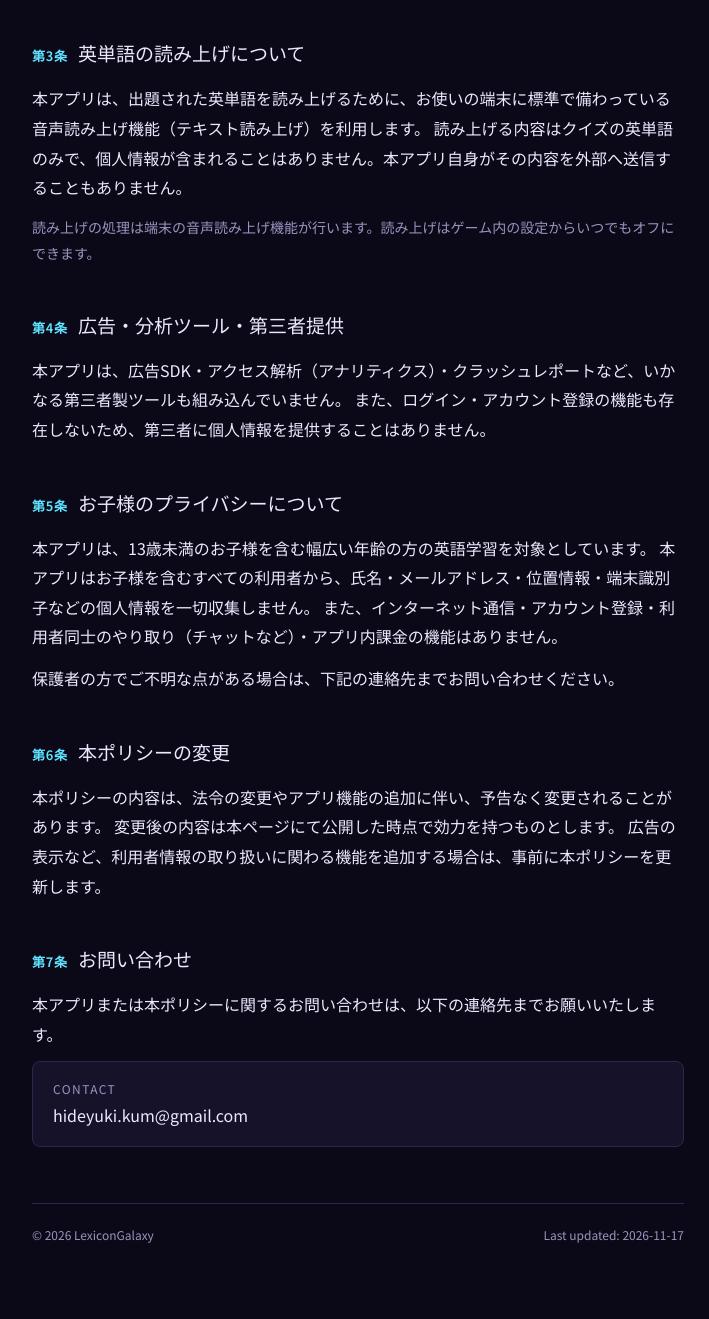
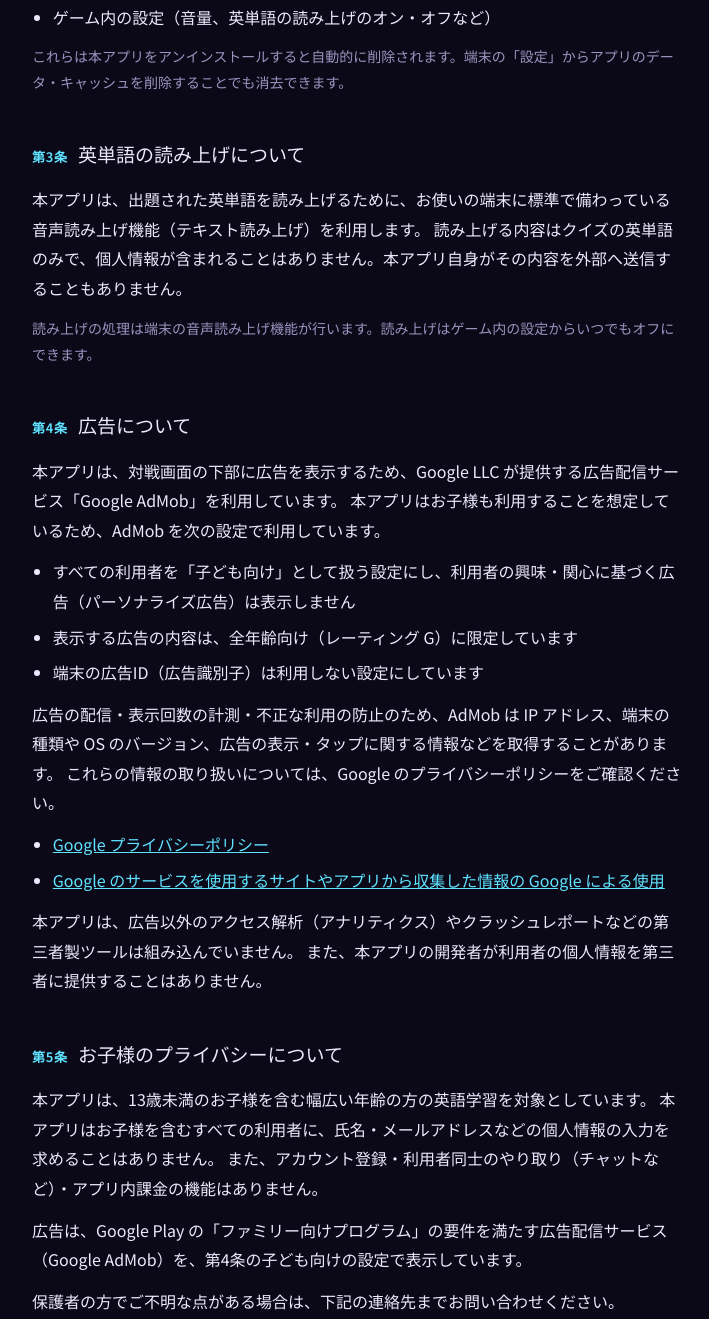
Before and after one commit to hideyukikumura/app-landing, a plain HTML site: page lexicongalaxy-privacy.html in a window 1280 px wide. Shown: the part 1012-2331 px from the top of the page, without its empty margins (282-991 px from the left). Drawn offline with Linux system fonts and the light colour scheme.

Commit message:
LexiconGalaxy privacy policy: describe AdMob banner ads
The app now shows an AdMob banner on the battle screen, so the policy
no longer says it is offline. It explains the child-directed settings
(no personalized ads, max rating G, advertising ID not used), what AdMob
may collect, and links to Google's privacy pages.

Co-Authored-By: Claude Opus 5.5 <noreply@anthropic.com>

```diff
--- a/lexicongalaxy-privacy.html
+++ b/lexicongalaxy-privacy.html
@@ -122,6 +122,7 @@
     justify-content: space-between;
     gap: 8px;
   }
+  section a { color: var(--accent); }
 </style>
 </head>
 <body>
@@ -133,7 +134,7 @@
   </div>
 
   <h1>プライバシーポリシー</h1>
-  <p class="meta"><span>制定日：2026年11月17日</span><span>対象アプリ：レキシコンギャラクシー（LexiconGalaxy・パッケージ名 com.lexicongalaxy.app）</span></p>
+  <p class="meta"><span>制定日：2026年11月17日（広告の利用について追記）</span><span>対象アプリ：レキシコンギャラクシー（LexiconGalaxy・パッケージ名 com.lexicongalaxy.app）</span></p>
   <hr class="rule">
 
   <p class="lede">
@@ -144,8 +145,12 @@
   <section>
     <h2><span class="num">第1条</span>取得する情報について</h2>
     <p>
-      本アプリは、外部のサーバーへ情報を送信する機能を一切持っていません。インターネット通信を行わないため、
-      氏名・メールアドレス・位置情報・端末識別子などの個人情報を取得・収集することはありません。
+      本アプリ自体は、氏名・メールアドレス・位置情報などの個人情報の入力を求めることはなく、本アプリの開発者がそれらを取得・収集することはありません。
+      ログインやアカウント登録の機能もありません。
+    </p>
+    <p>
+      ただし、対戦画面に広告を表示するため、広告配信サービス「Google AdMob」を利用しており、広告の表示のためにインターネット通信が行われます。
+      その際に広告配信サービスが取得する情報については、第4条をご覧ください。
     </p>
   </section>
 
@@ -171,10 +176,27 @@
   </section>
 
   <section>
-    <h2><span class="num">第4条</span>広告・分析ツール・第三者提供</h2>
+    <h2><span class="num">第4条</span>広告について</h2>
     <p>
-      本アプリは、広告SDK・アクセス解析（アナリティクス）・クラッシュレポートなど、いかなる第三者製ツールも組み込んでいません。
-      また、ログイン・アカウント登録の機能も存在しないため、第三者に個人情報を提供することはありません。
+      本アプリは、対戦画面の下部に広告を表示するため、Google LLC が提供する広告配信サービス「Google AdMob」を利用しています。
+      本アプリはお子様も利用することを想定しているため、AdMob を次の設定で利用しています。
+    </p>
+    <ul>
+      <li>すべての利用者を「子ども向け」として扱う設定にし、利用者の興味・関心に基づく広告（パーソナライズ広告）は表示しません</li>
+      <li>表示する広告の内容は、全年齢向け（レーティング G）に限定しています</li>
+      <li>端末の広告ID（広告識別子）は利用しない設定にしています</li>
+    </ul>
+    <p>
+      広告の配信・表示回数の計測・不正な利用の防止のため、AdMob は IP アドレス、端末の種類や OS のバージョン、広告の表示・タップに関する情報などを取得することがあります。
+      これらの情報の取り扱いについては、Google のプライバシーポリシーをご確認ください。
+    </p>
+    <ul>
+      <li><a href="https://policies.google.com/privacy">Google プライバシーポリシー</a></li>
+      <li><a href="https://policies.google.com/technologies/partner-sites">Google のサービスを使用するサイトやアプリから収集した情報の Google による使用</a></li>
+    </ul>
+    <p>
+      本アプリは、広告以外のアクセス解析（アナリティクス）やクラッシュレポートなどの第三者製ツールは組み込んでいません。
+      また、本アプリの開発者が利用者の個人情報を第三者に提供することはありません。
     </p>
   </section>
 
@@ -182,8 +204,11 @@
     <h2><span class="num">第5条</span>お子様のプライバシーについて</h2>
     <p>
       本アプリは、13歳未満のお子様を含む幅広い年齢の方の英語学習を対象としています。
-      本アプリはお子様を含むすべての利用者から、氏名・メールアドレス・位置情報・端末識別子などの個人情報を一切収集しません。
-      また、インターネット通信・アカウント登録・利用者同士のやり取り（チャットなど）・アプリ内課金の機能はありません。
+      本アプリはお子様を含むすべての利用者に、氏名・メールアドレスなどの個人情報の入力を求めることはありません。
+      また、アカウント登録・利用者同士のやり取り（チャットなど）・アプリ内課金の機能はありません。
+    </p>
+    <p>
+      広告は、Google Play の「ファミリー向けプログラム」の要件を満たす広告配信サービス（Google AdMob）を、第4条の子ども向けの設定で表示しています。
     </p>
     <p>
       保護者の方でご不明な点がある場合は、下記の連絡先までお問い合わせください。
@@ -195,7 +220,7 @@
     <p>
       本ポリシーの内容は、法令の変更やアプリ機能の追加に伴い、予告なく変更されることがあります。
       変更後の内容は本ページにて公開した時点で効力を持つものとします。
-      広告の表示など、利用者情報の取り扱いに関わる機能を追加する場合は、事前に本ポリシーを更新します。
+      利用者情報の取り扱いに関わる機能を追加・変更する場合は、事前に本ポリシーを更新します。
     </p>
   </section>
 
```
